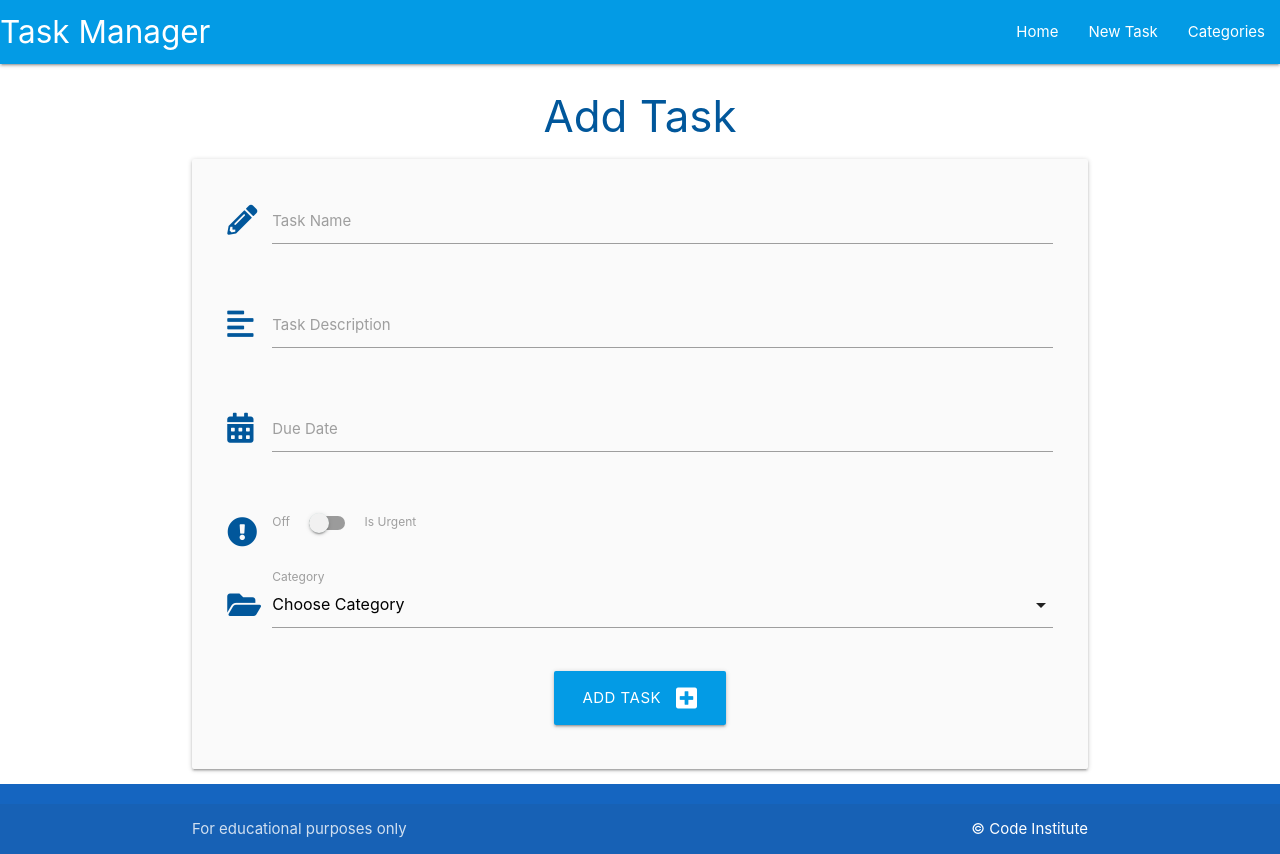
After one commit to mikakallberg/Database-Managemant-Systems, a Flask app: page /add_task in a window 1280 px wide. The commit adds this page. Run offline with Flask 2, Linux system fonts and the light colour scheme; data that the repository does not hold is empty.

Commit message:
Add tasks function

```diff
--- a/taskmanager/routes.py
+++ b/taskmanager/routes.py
@@ -5,7 +5,8 @@ from taskmanager.models import Category, Task
 
 @app.route("/")
 def home():
-    return render_template("tasks.html")
+    tasks = list(Task.query.order_by(Task.id).all())
+    return render_template("tasks.html", tasks=tasks)
 
 
 @app.route("/categories")
@@ -40,3 +41,20 @@ def delete_category(category_id):
     db.session.delete(category)
     db.session.commit()
     return redirect(url_for("categories"))
+
+
+@app.route("/add_task", methods=["GET", "POST"])
+def add_task():
+    categories = list(Category.query.order_by(Category.category_name).all())
+    if request.method == "POST":
+        task = Task(
+            task_name = request.form.get("task_name"),
+            task_description = request.form.get("task_description"),
+            is_urgent = bool(True if request.form.get("is_urgent") else False),
+            due_date = request.form.get("due_date"),
+            category_id = request.form.get("category_id")
+        )
+        db.session.add(task)
+        db.session.commit()
+        return redirect(url_for("home"))
+    return render_template("add_task.html", categories=categories)
--- a/taskmanager/static/js/script.js
+++ b/taskmanager/static/js/script.js
@@ -1,11 +1,24 @@
 document.addEventListener("DOMContentLoaded", function() {
-    // sidenav initialization
+    // Sidenav initialization
     let sidenav = document.querySelectorAll(".sidenav");
     M.Sidenav.init(sidenav);
+
+    //Modal initialization
+    let modal = document.querySelectorAll('.modal');
+    M.Modal.init(modal);
+
+    //Datapicker initialization
+    let datepicker = document.querySelectorAll('.datepicker');
+    M.Datepicker.init(datepicker, {
+        format: 'dd mmm, yyyy',
+        i18n: {done: "Select"}
+    });
+
+    //Select initialization
+    let selects = document.querySelectorAll('select');
+    M.FormSelect.init(selects);
+
+    //Collapsible initialization
+    let collapsible = document.querySelectorAll('.collapsible');
+    M.Collapsible.init(collapsible);
 });
-
-
-document.addEventListener('DOMContentLoaded', function() {
-    let modal = document.querySelectorAll('.modal');
-    var instances = M.Modal.init(modal);
-    });
--- /dev/null
+++ b/taskmanager/templates/add_task.html
@@ -0,0 +1,72 @@
+{% extends "base.html" %}
+{% block content %}
+
+<h3 class="light-blue-text text-darken-4 center-align">Add Task</h3>
+
+<div class="row card-panel grey lighten-5">
+    <form class="col s12" method="POST" action="{{ url_for('add_task') }}">
+        <!-- task name -->
+        <div class="row">
+            <div class="input-field col s12">
+                <i class="fas fa-pencil-alt prefix light-blue-text text-darken-4"></i>
+                <input id="task_name" name="task_name" minlength="5" maxlength="50" type="text" class="validate"
+                    required>
+                <label for="task_name">Task Name</label>
+            </div>
+        </div>
+        <!-- task description -->
+        <div class="row">
+            <div class="input-field col s12">
+                <i class="fas fa-align-left prefix light-blue-text text-darken-4"></i>
+                <input id="task_description" name="task_description" minlength="5" maxlength="200" type="text"
+                    class="materialize-textarea validate" required>
+                <label for="task_description">Task Description</label>
+            </div>
+        </div>
+        <!-- due_date -->
+        <div class="row">
+            <div class="input-field col s12">
+                <i class="fas fa-calendar-alt prefix light-blue-text text-darken-4"></i>
+                <input id="due_date" name="due_date" type="text" class="datepicker validate" required>
+                <label for="due_date">Due Date</label>
+            </div>
+        </div>
+        <!-- is_urgent -->
+        <div class="row">
+            <div class="input-field col s12">
+                <div class="switch">
+                    <i class="fas fa-exclamation-circle prefix light-blue-text text-darken-4"></i>
+                    <label for="is_urgent">
+                        Off
+                        <input id="is_urgent" name="is_urgent" type="checkbox">
+                        <span class="lever"></span>
+                        Is Urgent
+                    </label>
+                </div>
+            </div>
+        </div>
+        <!-- category_id -->
+        <div class="row">
+            <div class="input-field col s12">
+                <i class="fas fa-folder-open prefix light-blue-text text-darken-4"></i>
+                <select id="category_id" name="category_id" class="validate" required>
+                    <option value="" disabled selected>Choose Category</option>
+                    {% for category in categories %}
+                        <option value="{{ category.id }}">{{ category.category_name }}</option>
+                    {% endfor %}
+                </select>
+                <label for="category_id">Category</label>
+            </div>
+        </div>
+        <!-- submit button -->
+        <div class="row">
+            <div class="col s12 center-align">
+                <button type="submit" class="btn-large light-blue darken-1">
+                    Add Task <i class="fas fa-plus-square right"></i>
+                </button>
+            </div>
+        </div>
+    </form>
+</div>
+
+{% endblock %}
--- a/taskmanager/templates/base.html
+++ b/taskmanager/templates/base.html
@@ -24,7 +24,7 @@
             <a href="#" data-target="mobile-demo" class="sidenav-trigger"><i class="fas fa-bars"></i></a>
             <ul class="right hide-on-med-and-down">
                 <li><a href="{{ url_for('home') }}">Home</a></li>
-                <li><a href="">New Task</a></li>
+                <li><a href="{{ url_for('add_task') }}">New Task</a></li>
                 <li><a href="{{ url_for('categories') }}">Categories</a></li>
             </ul>
             </div>
@@ -33,7 +33,7 @@
         <!-- mobile sidenav -->
         <ul class="sidenav" id="mobile-demo">
             <li><a href="{{ url_for('home') }}">Home</a></li>
-            <li><a href="">New Task</a></li>
+            <li><a href="{{ url_for('add_task') }}">New Task</a></li>
             <li><a href="{{ url_for('categories') }}">Categories</a></li>
         </ul>
     </header>
```
Also changed, not shown: taskmanager/templates/tasks.html (+26 -0 lines).
